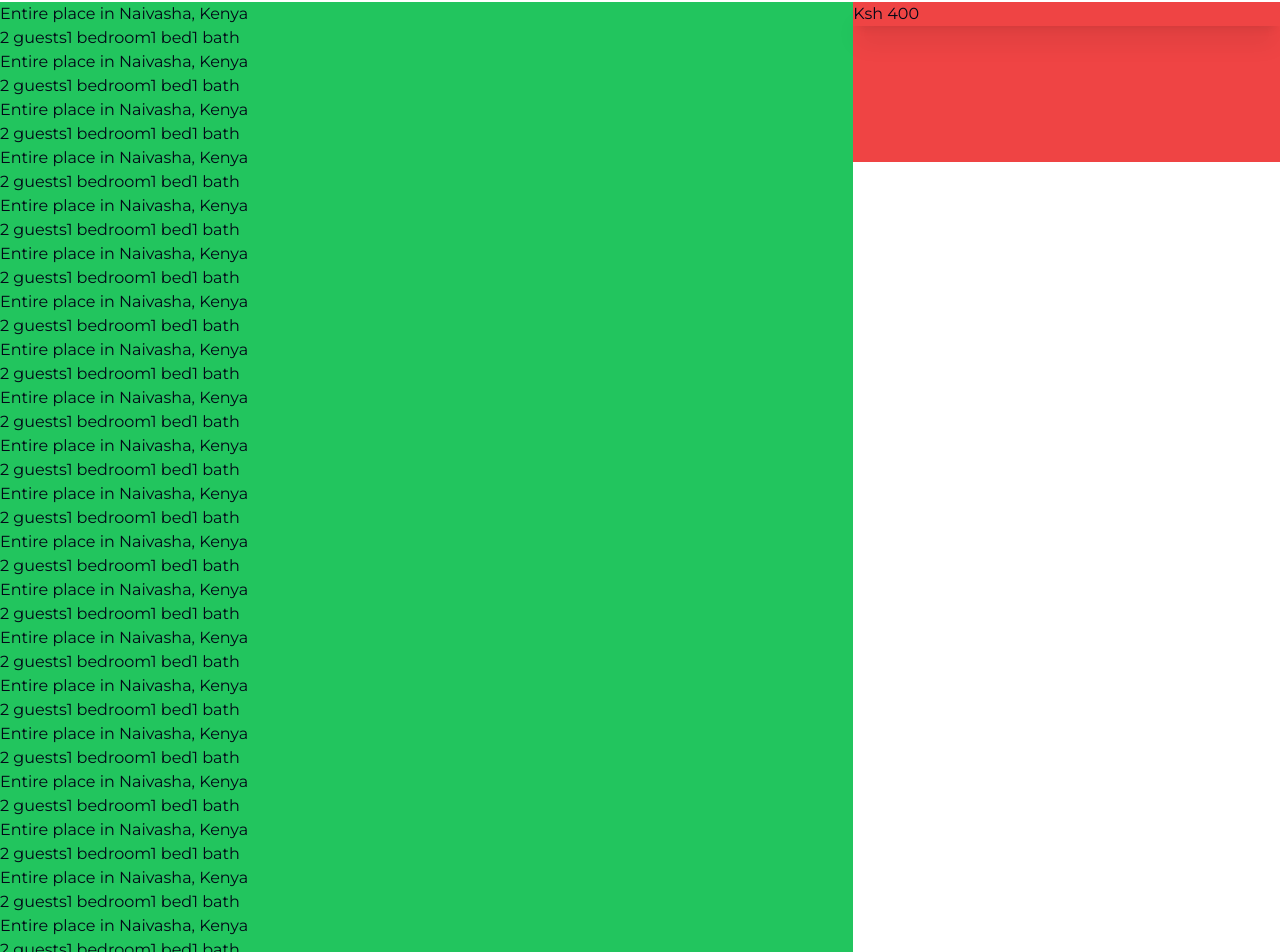
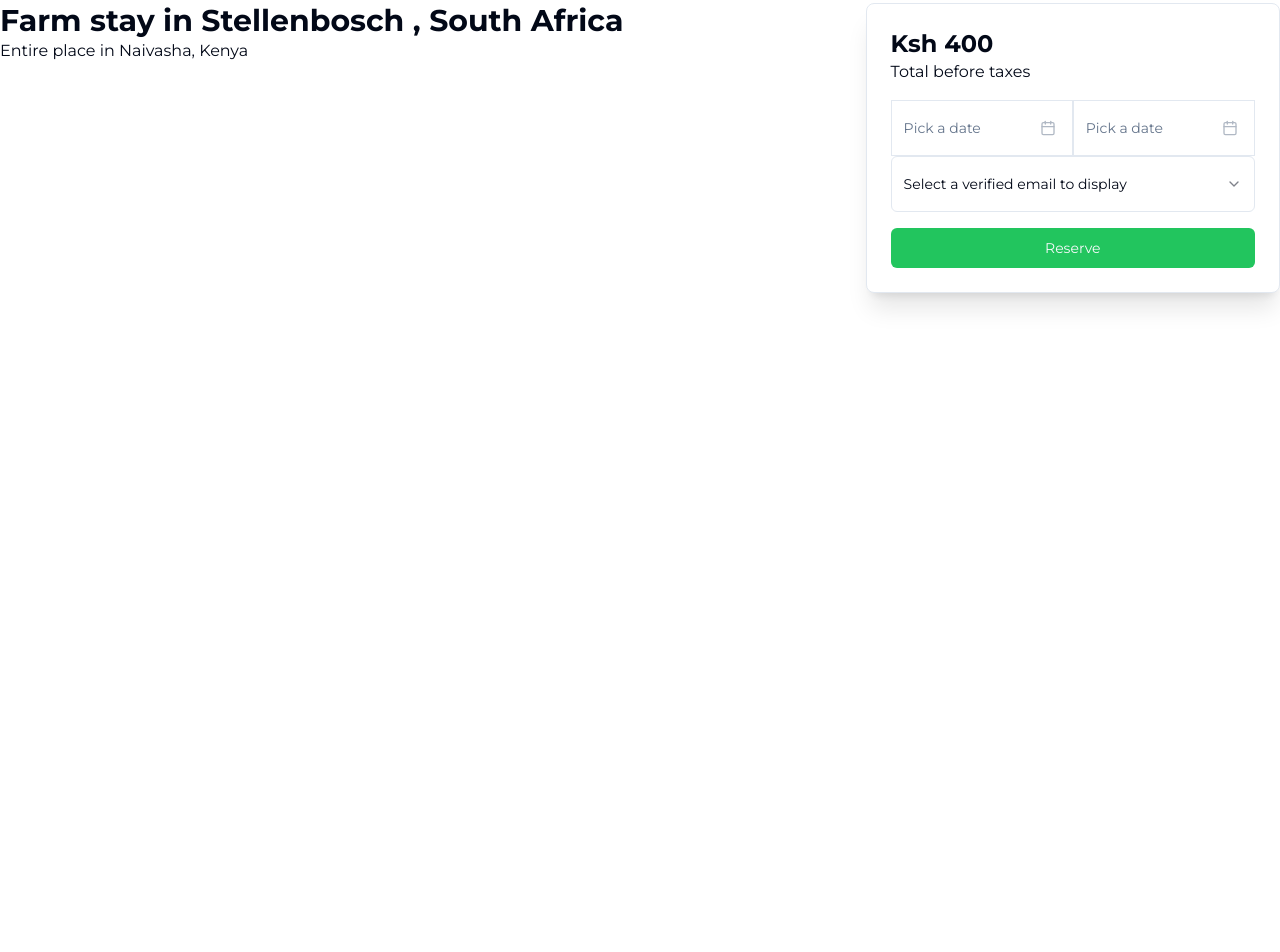
Before and after one commit to justinelut/blissify, a React (Vite) app: page /property/id in a window 1280 px wide. Shown: the part 622-1574 px from the top of the page. After the commit the page ends 979 px from the top, so only its background shows below. Built offline with nearby package versions, Linux system fonts and the light colour scheme.

Commit message:
Designing, the single properties page

```diff
--- a/package.json
+++ b/package.json
@@ -29,6 +29,7 @@
     "@tanstack/router-devtools": "^1.1.4",
     "class-variance-authority": "^0.7.0",
     "clsx": "^2.1.0",
+    "date-fns": "^3.2.0",
     "embla-carousel-react": "8.0.0-rc18",
     "framer-motion": "^10.17.9",
     "localforage": "^1.10.0",
@@ -36,6 +37,7 @@
     "match-sorter": "^6.3.1",
     "pocketbase": "^0.20.1",
     "react": "^18.2.0",
+    "react-day-picker": "^8.10.0",
     "react-dom": "^18.2.0",
     "react-hook-form": "^7.49.2",
     "react-router": "^6.21.1",
--- /dev/null
+++ b/src/components/ui/calendar.tsx
@@ -0,0 +1,64 @@
+import * as React from "react"
+import { ChevronLeft, ChevronRight } from "lucide-react"
+import { DayPicker } from "react-day-picker"
+
+import { cn } from "@/lib/utils"
+import { buttonVariants } from "@/components/ui/button"
+
+export type CalendarProps = React.ComponentProps<typeof DayPicker>
+
+function Calendar({
+  className,
+  classNames,
+  showOutsideDays = true,
+  ...props
+}: CalendarProps) {
+  return (
+    <DayPicker
+      showOutsideDays={showOutsideDays}
+      className={cn("p-3", className)}
+      classNames={{
+        months: "flex flex-col sm:flex-row space-y-4 sm:space-x-4 sm:space-y-0",
+        month: "space-y-4",
+        caption: "flex justify-center pt-1 relative items-center",
+        caption_label: "text-sm font-medium",
+        nav: "space-x-1 flex items-center",
+        nav_button: cn(
+          buttonVariants({ variant: "outline" }),
+          "h-7 w-7 bg-transparent p-0 opacity-50 hover:opacity-100"
+        ),
+        nav_button_previous: "absolute left-1",
+        nav_button_next: "absolute right-1",
+        table: "w-full border-collapse space-y-1",
+        head_row: "flex",
+        head_cell:
+          "text-muted-foreground rounded-md w-9 font-normal text-[0.8rem]",
+        row: "flex w-full mt-2",
+        cell: "h-9 w-9 text-center text-sm p-0 relative [&:has([aria-selected].day-range-end)]:rounded-r-md [&:has([aria-selected].day-outside)]:bg-accent/50 [&:has([aria-selected])]:bg-accent first:[&:has([aria-selected])]:rounded-l-md last:[&:has([aria-selected])]:rounded-r-md focus-within:relative focus-within:z-20",
+        day: cn(
+          buttonVariants({ variant: "ghost" }),
+          "h-9 w-9 p-0 font-normal aria-selected:opacity-100"
+        ),
+        day_range_end: "day-range-end",
+        day_selected:
+          "bg-primary text-primary-foreground hover:bg-primary hover:text-primary-foreground focus:bg-primary focus:text-primary-foreground",
+        day_today: "bg-accent text-accent-foreground",
+        day_outside:
+          "day-outside text-muted-foreground opacity-50 aria-selected:bg-accent/50 aria-selected:text-muted-foreground aria-selected:opacity-30",
+        day_disabled: "text-muted-foreground opacity-50",
+        day_range_middle:
+          "aria-selected:bg-accent aria-selected:text-accent-foreground",
+        day_hidden: "invisible",
+        ...classNames,
+      }}
+      components={{
+        IconLeft: ({ ...props }) => <ChevronLeft className="h-4 w-4" />,
+        IconRight: ({ ...props }) => <ChevronRight className="h-4 w-4" />,
+      }}
+      {...props}
+    />
+  )
+}
+Calendar.displayName = "Calendar"
+
+export { Calendar }
--- /dev/null
+++ b/src/components/ui/popover.tsx
@@ -0,0 +1,29 @@
+import * as React from "react"
+import * as PopoverPrimitive from "@radix-ui/react-popover"
+
+import { cn } from "@/lib/utils"
+
+const Popover = PopoverPrimitive.Root
+
+const PopoverTrigger = PopoverPrimitive.Trigger
+
+const PopoverContent = React.forwardRef<
+  React.ElementRef<typeof PopoverPrimitive.Content>,
+  React.ComponentPropsWithoutRef<typeof PopoverPrimitive.Content>
+>(({ className, align = "center", sideOffset = 4, ...props }, ref) => (
+  <PopoverPrimitive.Portal>
+    <PopoverPrimitive.Content
+      ref={ref}
+      align={align}
+      sideOffset={sideOffset}
+      className={cn(
+        "z-50 w-72 rounded-md border bg-popover p-4 text-popover-foreground shadow-md outline-none data-[state=open]:animate-in data-[state=closed]:animate-out data-[state=closed]:fade-out-0 data-[state=open]:fade-in-0 data-[state=closed]:zoom-out-95 data-[state=open]:zoom-in-95 data-[side=bottom]:slide-in-from-top-2 data-[side=left]:slide-in-from-right-2 data-[side=right]:slide-in-from-left-2 data-[side=top]:slide-in-from-bottom-2",
+        className
+      )}
+      {...props}
+    />
+  </PopoverPrimitive.Portal>
+))
+PopoverContent.displayName = PopoverPrimitive.Content.displayName
+
+export { Popover, PopoverTrigger, PopoverContent }
--- /dev/null
+++ b/src/home/calender.tsx
@@ -0,0 +1,97 @@
+"use client"
+
+import { zodResolver } from "@hookform/resolvers/zod"
+import { format } from "date-fns"
+import { CalendarIcon } from "lucide-react"
+import { useForm } from "react-hook-form"
+import * as z from "zod"
+
+import { cn } from "@/lib/utils"
+import { Button } from "@/components/ui/button"
+import { Calendar } from "@/components/ui/calendar"
+import {
+  Form,
+  FormControl,
+  FormField,
+  FormItem,
+  FormLabel,
+  FormMessage,
+} from "@/components/ui/form"
+import {
+  Popover,
+  PopoverContent,
+  PopoverTrigger,
+} from "@/components/ui/popover"
+import { toast } from "@/components/ui/use-toast"
+
+const FormSchema = z.object({
+  dob: z.date({
+    required_error: "A date of birth is required.",
+  }),
+})
+
+export function CalendarForm() {
+  const form = useForm<z.infer<typeof FormSchema>>({
+    resolver: zodResolver(FormSchema),
+  })
+
+  function onSubmit(data: z.infer<typeof FormSchema>) {
+    toast({
+      title: "You submitted the following values:",
+      description: (
+        <pre className="mt-2 w-[340px] rounded-md bg-slate-950 p-4">
+          <code className="text-white">{JSON.stringify(data, null, 2)}</code>
+        </pre>
+      ),
+    })
+  }
+
+  return (
+    <Form {...form}>
+      <form onSubmit={form.handleSubmit(onSubmit)} className="space-y-8 w-full">
+        <FormField
+          control={form.control}
+          name="dob"
+          render={({ field }) => (
+            <FormItem className="flex flex-col">
+              <Popover>
+                <PopoverTrigger asChild>
+                  <FormControl>
+                    <Button
+                      variant={"outline"}
+                      className={cn(
+                        "min-w-full h-14  rounded-none pl-3 text-left font-normal",
+                        !field.value && "text-muted-foreground"
+                      )}
+                    >
+                      {field.value ? (
+                        format(field.value, "PPP")
+                      ) : (
+                        <span>Pick a date</span>
+                      )}
+                      <CalendarIcon className="ml-auto h-4 w-4 opacity-50" />
+                    </Button>
+                  </FormControl>
+                </PopoverTrigger>
+                <PopoverContent className="w-auto p-0" align="start">
+                  <Calendar
+                    mode="single"
+                    selected={field.value}
+                    onSelect={field.onChange}
+                    disabled={(date) =>
+                      date > new Date() || date < new Date("1900-01-01")
+                    }
+                    initialFocus
+                  />
+                </PopoverContent>
+              </Popover>
+
+              <FormMessage />
+            </FormItem>
+          )}
+        />
+
+      </form>
+    </Form>
+  )
+}
--- /dev/null
+++ b/src/home/formselect.tsx
@@ -0,0 +1,78 @@
+
+
+import {Link} from "@tanstack/react-router"
+import { zodResolver } from "@hookform/resolvers/zod"
+import { useForm } from "react-hook-form"
+import * as z from "zod"
+
+import { Button } from "@/components/ui/button"
+import {
+  Form,
+  FormControl,
+  FormDescription,
+  FormField,
+  FormItem,
+  FormLabel,
+  FormMessage,
+} from "@/components/ui/form"
+import {
+  Select,
+  SelectContent,
+  SelectItem,
+  SelectTrigger,
+  SelectValue,
+} from "@/components/ui/select"
+import { toast } from "@/components/ui/use-toast"
+
+const FormSchema = z.object({
+  email: z
+    .string({
+      required_error: "Please select an email to display.",
+    })
+    .email(),
+})
+
+export function SelectForm() {
+  const form = useForm<z.infer<typeof FormSchema>>({
+    resolver: zodResolver(FormSchema),
+  })
+
+  function onSubmit(data: z.infer<typeof FormSchema>) {
+    toast({
+      title: "You submitted the following values:",
+      description: (
+        <pre className="mt-2 w-[340px] rounded-md bg-slate-950 p-4">
+          <code className="text-white">{JSON.stringify(data, null, 2)}</code>
+        </pre>
+      ),
+    })
+  }
+
+  return (
+    <Form {...form}>
+      <form onSubmit={form.handleSubmit(onSubmit)} className="w-full space-y-6">
+        <FormField
+          control={form.control}
+          name="email"
+          render={({ field }) => (
+            <FormItem>
+              <Select onValueChange={field.onChange} defaultValue={field.value}>
+                <FormControl className="h-14">
+                  <SelectTrigger>
+                    <SelectValue placeholder="Select a verified email to display" />
+                  </SelectTrigger>
+                </FormControl>
+                <SelectContent>
+                  <SelectItem value="m@example.com">m@example.com</SelectItem>
+                  <SelectItem value="m@google.com">m@google.com</SelectItem>
+                  <SelectItem value="m@support.com">m@support.com</SelectItem>
+                </SelectContent>
+              </Select>
+              <FormMessage />
+            </FormItem>
+          )}
+        />
+      </form>
+    </Form>
+  )
+}
--- a/src/home/singleproperty.tsx
+++ b/src/home/singleproperty.tsx
@@ -1,17 +1,21 @@
+import { Card } from "@/components/ui/card";
 import { Heart, Share } from "lucide-react";
+import { CalendarForm } from "@/home/calender";
+import { SelectForm } from "./formselect";
+import { Button } from "@/components/ui/button";
 
 export default function SingleProperty() {
   return (
     <>
-      <div className="sticky top-0 py-10 bg-gray-200"></div>
+      <div className="sticky top-0 py-10 bg-white border-b"></div>
       <div className="mx-6 md:max-w-7xl md:mx-auto py-16">
         <div className="flex flex-row items-center justify-between">
           <div>
             <h4 className="font-semibold text-2xl">The Mabati Mansion</h4>
           </div>
           <div className="flex gap-4">
-            <Share />
-            <Heart />
+            <Share size={18} /> <p className="text-sm -ml-2">Share</p>
+            <Heart size={18} /> <p className="text-sm -ml-2">Save</p>
           </div>
         </div>
 
@@ -30,54 +34,30 @@
           </div>
         </div>
 
-        <div className="flex">
-          <div className="flex-grow w-2/3 bg-green-500 overflow-y-auto">
+        <div className="flex gap-10 items-start">
+          <div className="flex-grow w-2/3 overflow-y-auto">
+            <h1 className="text-3xl font-bold">Farm stay in Stellenbosch , South Africa</h1>
             <h3>Entire place in Naivasha, Kenya</h3>
-            <h2>2 guests1 bedroom1 bed1 bath</h2>
-            <h3>Entire place in Naivasha, Kenya</h3>
-            <h2>2 guests1 bedroom1 bed1 bath</h2>
-            <h3>Entire place in Naivasha, Kenya</h3>
-            <h2>2 guests1 bedroom1 bed1 bath</h2>
-            <h3>Entire place in Naivasha, Kenya</h3>
-            <h2>2 guests1 bedroom1 bed1 bath</h2>
-            <h3>Entire place in Naivasha, Kenya</h3>
-            <h2>2 guests1 bedroom1 bed1 bath</h2>
-            <h3>Entire place in Naivasha, Kenya</h3>
-            <h2>2 guests1 bedroom1 bed1 bath</h2>
-            <h3>Entire place in Naivasha, Kenya</h3>
-            <h2>2 guests1 bedroom1 bed1 bath</h2>
-            <h3>Entire place in Naivasha, Kenya</h3>
-            <h2>2 guests1 bedroom1 bed1 bath</h2>
-            <h3>Entire place in Naivasha, Kenya</h3>
-            <h2>2 guests1 bedroom1 bed1 bath</h2>
-            <h3>Entire place in Naivasha, Kenya</h3>
-            <h2>2 guests1 bedroom1 bed1 bath</h2>
-            <h3>Entire place in Naivasha, Kenya</h3>
-            <h2>2 guests1 bedroom1 bed1 bath</h2>
-            <h3>Entire place in Naivasha, Kenya</h3>
-            <h2>2 guests1 bedroom1 bed1 bath</h2>
-            <h3>Entire place in Naivasha, Kenya</h3>
-            <h2>2 guests1 bedroom1 bed1 bath</h2>
-            <h3>Entire place in Naivasha, Kenya</h3>
-            <h2>2 guests1 bedroom1 bed1 bath</h2>
-            <h3>Entire place in Naivasha, Kenya</h3>
-            <h2>2 guests1 bedroom1 bed1 bath</h2>
-            <h3>Entire place in Naivasha, Kenya</h3>
-            <h2>2 guests1 bedroom1 bed1 bath</h2>
-            <h3>Entire place in Naivasha, Kenya</h3>
-            <h2>2 guests1 bedroom1 bed1 bath</h2>
-            <h3>Entire place in Naivasha, Kenya</h3>
-            <h2>2 guests1 bedroom1 bed1 bath</h2>
-            <h3>Entire place in Naivasha, Kenya</h3>
-            <h2>2 guests1 bedroom1 bed1 bath</h2>
-            <h3>Entire place in Naivasha, Kenya</h3>
-            <h2>2 guests1 bedroom1 bed1 bath</h2>
+
           </div>
-          <div className="flex-grow w-1/3 bg-red-500 max-h-40 sticky top-[14vh] justify-end">
-            <div className="shadow-xl top-0">
-              <h3>Ksh 400</h3>
+          <Card className="flex-grow-0 w-1/3 flex-shrink grid-cols- sticky top-[14vh] justify-end p-6 shadow-xl">
+            <div className="top-0">
+              <h3 className="font-semibold text-2xl">Ksh 400</h3>
+              <p>Total before taxes</p>
+
+              <div className="flex flex-col rounded-lg mt-4">
+                <div className="flex w-full justify-between">
+                   <CalendarForm />
+                   <CalendarForm />
+                </div>
+                <div className="w-full">
+                    <SelectForm />
+                </div>
+
+                <Button className="bg-green-500 p-4 mt-4">Reserve</Button>
+              </div>
             </div>
-          </div>
+          </Card>
         </div>
       </div>
     </>
```
Also changed, not shown: 1 other file (tests, documents, lock files or other folders).
